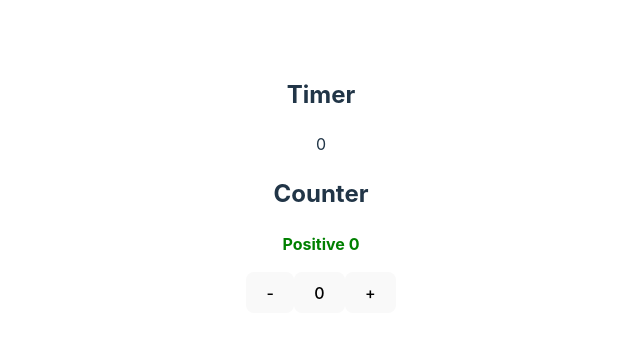
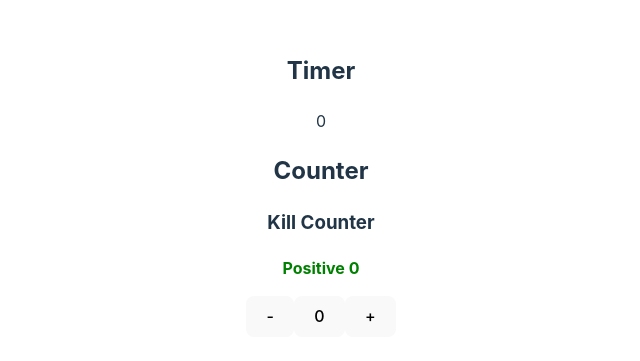
Before and after one commit to KristiyanKKirilov/ReactJS, a React (Vite) app in the folder Component-State/: page / in a window 1280 px wide. Shown: the part 215-576 px from the top of the page, without its empty margins (319-959 px from the left). Built offline with nearby package versions, Linux system fonts and the light colour scheme.

Commit message:
conditional rendering 3 examples given

```diff
--- a/Component-State/src/components/Counter.jsx
+++ b/Component-State/src/components/Counter.jsx
@@ -1,5 +1,6 @@
 import { useState } from 'react';
 import './Counter.css';
+import KillCounter from './KillCounter';
 
 export default function Counter() {
     const [count, setCount] = useState(0);
@@ -26,7 +27,11 @@ export default function Counter() {
     return (
         <>
             <h2>Counter</h2>
+
+            <KillCounter count={count}/>
+
             <p style={{color}} className={className}>{countText}</p>
+
             <button onClick={decrementButtonClickHandler}>-</button>
             <button onClick={resetButtonClickHandler}>0</button>
             <button onClick={incrementButtonClickHandler}>+</button>
--- /dev/null
+++ b/Component-State/src/components/KillCounter.jsx
@@ -0,0 +1,21 @@
+export default function KillCounter(props){
+
+    let title = 'Kill Counter';
+    //Contional rendering with if statements
+    if(props.count == 1){
+        return <h3>First Blood!</h3>;
+    }
+
+    //Conditional rendering - ternary operator/elvis
+    title = props.count == 3 ? 'Triple kill!' : 'Kill Counter';
+
+    //Conditional rendering - if operator asigning new value to the primitive
+    if(props.count == 2){
+        title = 'Double Kill!';
+    }
+
+
+    return (
+        <h3>{title}</h3>
+    );
+}
```
